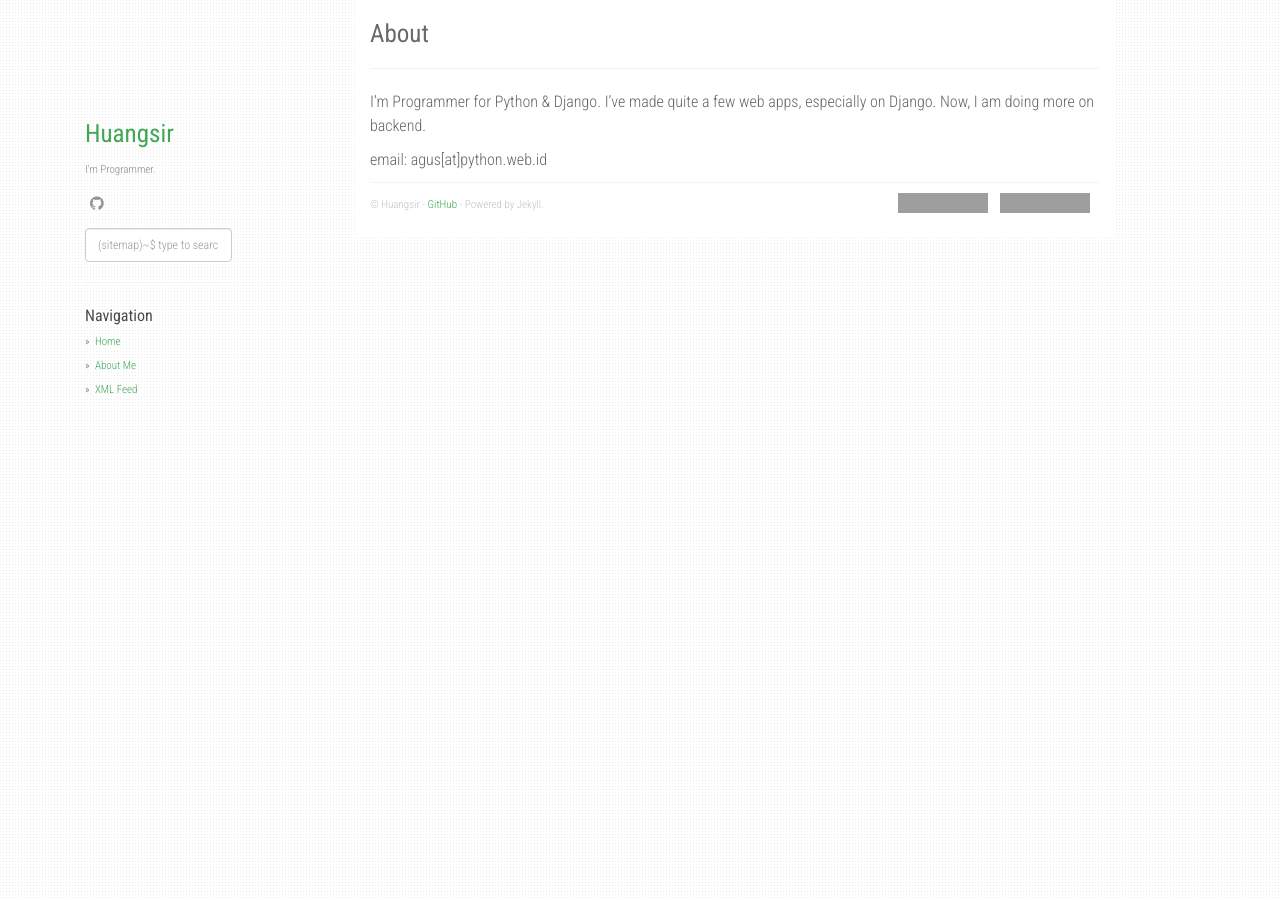
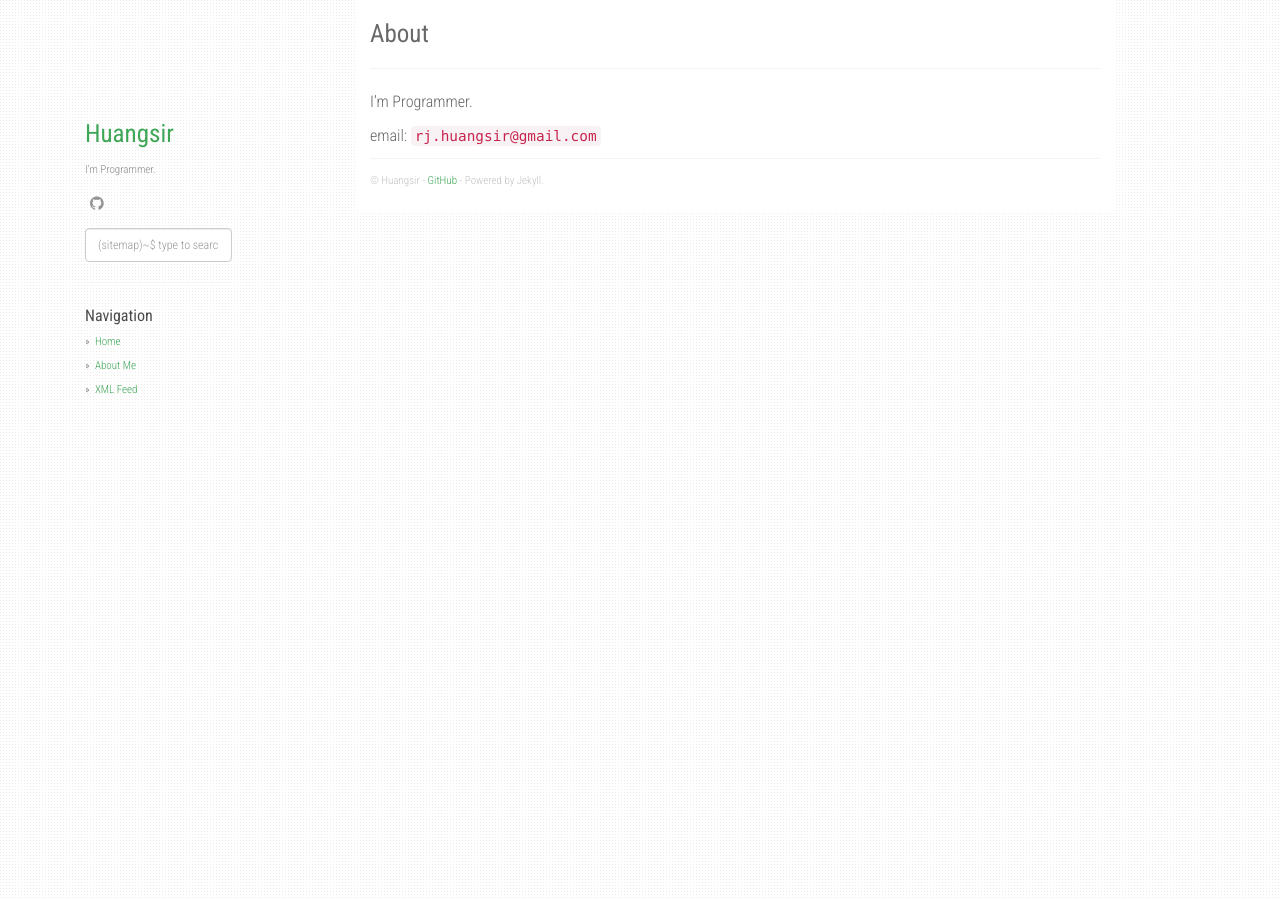
Before and after one commit to Huangsir/huangsir.github.io, a Jekyll site: the page built from about.md, in a window 1280 px wide. Built offline with Jekyll 4.4.1, drawn with Linux system fonts in a browser that asks for light colours; nearby versions of some CDN libraries; grey boxes are pictures that could not be loaded.

Commit message:
修改模板

```diff
--- a/_layouts/default.html
+++ b/_layouts/default.html
@@ -150,8 +150,8 @@ layout: compress
             - <a href="{{ site.github }}">{{ site.github }}</a> - Powered by Jekyll.
           {% endif %}
           <div class="btn-github" style="float:right;">
-            <iframe src="https://ghbtns.com/github-btn.html?user=agusmakmun&repo=agusmakmun.github.io&type=star&count=true" frameborder="0" scrolling="0" width="100" height="20px"></iframe>
-            <iframe src="https://ghbtns.com/github-btn.html?user=agusmakmun&repo=agusmakmun.github.io&type=fork&count=true" frameborder="0" scrolling="0" width="100" height="20px"></iframe>
+            <!-- <iframe src="https://ghbtns.com/github-btn.html?user=agusmakmun&repo=agusmakmun.github.io&type=star&count=true" frameborder="0" scrolling="0" width="100" height="20px"></iframe> -->
+            <!-- <iframe src="https://ghbtns.com/github-btn.html?user=agusmakmun&repo=agusmakmun.github.io&type=fork&count=true" frameborder="0" scrolling="0" width="100" height="20px"></iframe> -->
           </div>
         </footer>
       </div>
--- a/about.md
+++ b/about.md
@@ -4,6 +4,6 @@ title: About
 permalink: /about/
 ---
 
-I'm Programmer for Python & Django. I've made quite a few web apps, especially on Django. Now, I am doing more on backend.
+I'm Programmer.
 
-email: agus[at]python.web.id
+email: `rj.huangsir@gmail.com`
```
Also changed, not shown: projects.md (+2 -2 lines).
